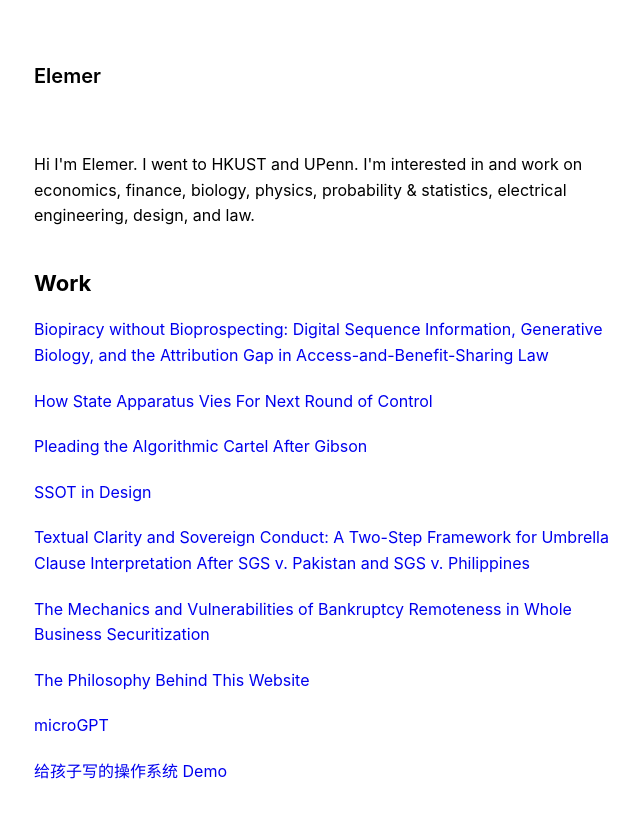
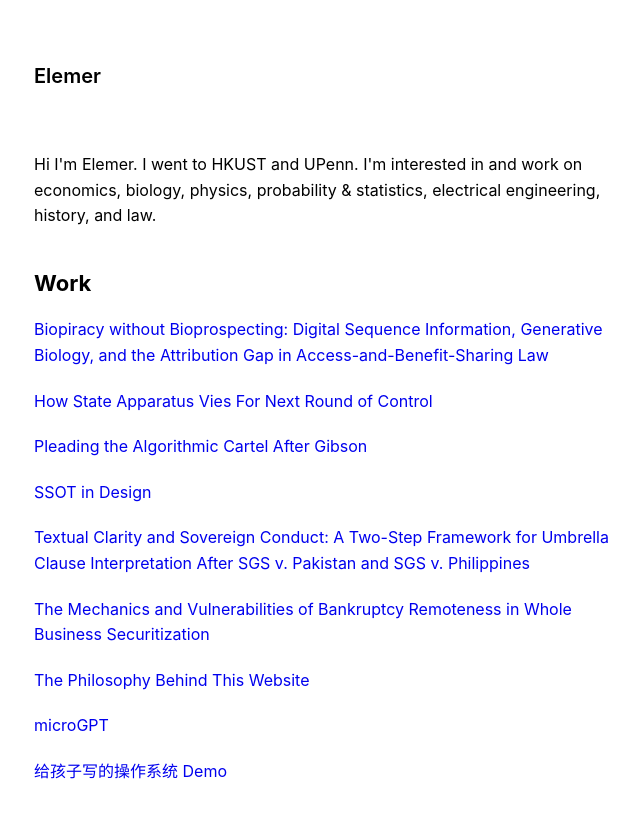
Before and after one commit to elemer1/elemer1.github.io, a Jekyll site: the page built from index.html, in a window 1280 px wide. Shown: the top 818 px of the page, without its empty margins (301-941 px from the left). Built offline with Jekyll 4.4.1, drawn with Linux system fonts in a browser that asks for light colours.

Commit message:
Update index.html

```diff
--- a/index.html
+++ b/index.html
@@ -4,8 +4,8 @@ layout: default
 
 <p>
     Hi I'm Elemer. I went to HKUST and UPenn. I'm interested in and work on
-    economics, finance, biology, physics, probability & statistics, electrical
-    engineering, design, and law.
+    economics, biology, physics, probability & statistics, electrical
+    engineering, history, and law.
 </p>
 
 <h2>Work</h2>
```
